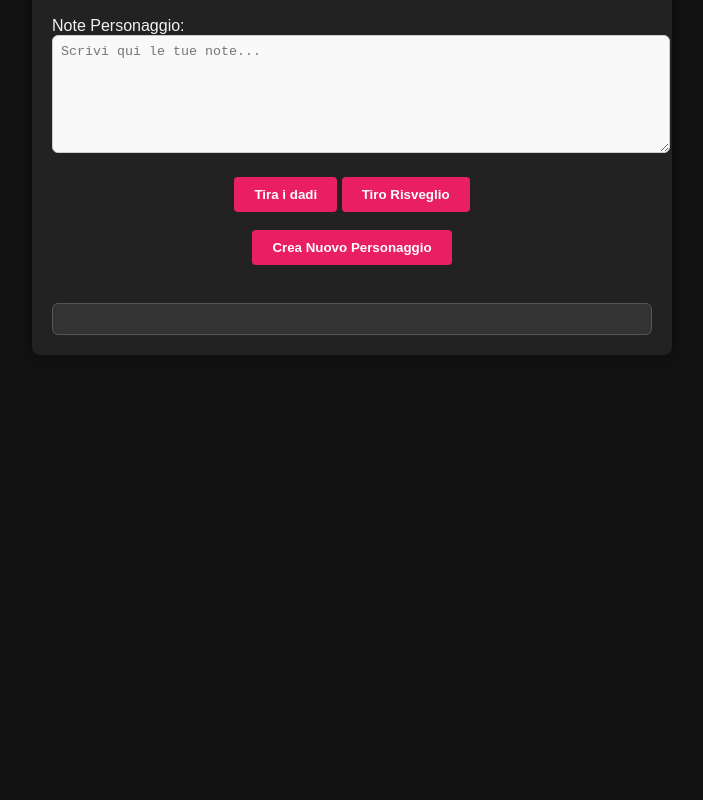
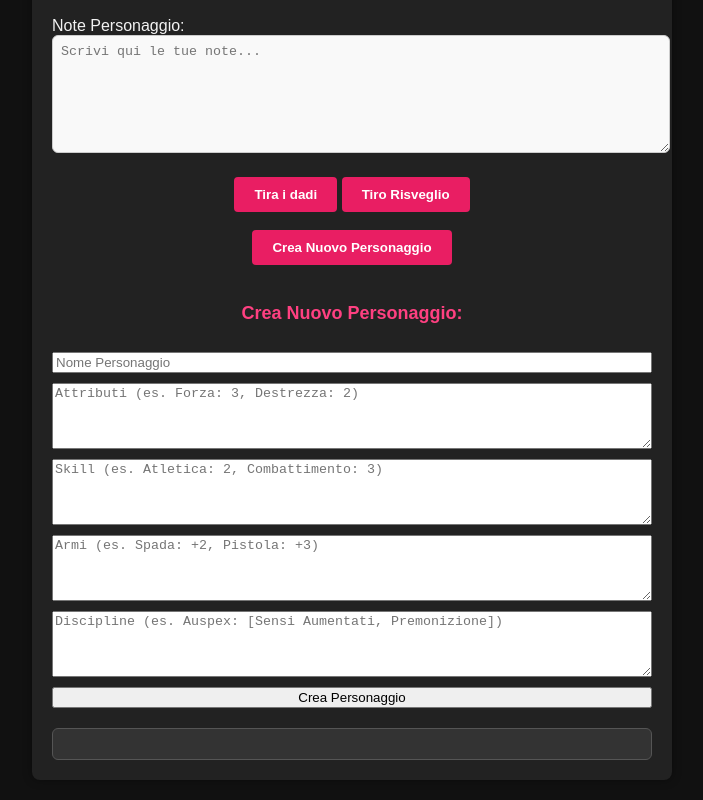
Before and after one commit to willymariino/app-vampire, a plain HTML site: page index.html in a window 1280 px wide. Shown: the part 1268-2068 px from the top of the page, without its empty margins (288-991 px from the left). Before the commit the page ends 1643 px from the top, so only its background shows below. Drawn offline with Linux system fonts and the light colour scheme.

Commit message:
description

```diff
--- a/index.html
+++ b/index.html
@@ -94,8 +94,7 @@
                         placeholder="Attributi (es. Forza: 3, Destrezza: 2)"></textarea>
                     <textarea id="newCharSkills" rows="4"
                         placeholder="Skill (es. Atletica: 2, Combattimento: 3)"></textarea>
-                    <textarea id="newCharWeapons" rows="4"
-                        placeholder="Armi (es. Spada: false, Pistola: true)"></textarea>
+                    <textarea id="newCharWeapons" rows="4" placeholder="Armi (es. Spada: +2, Pistola: +3)"></textarea>
                     <textarea id="newCharDisciplines" rows="4"
                         placeholder="Discipline (es. Auspex: [Sensi Aumentati, Premonizione])"></textarea>
                     <button id="createCharBtn">Crea Personaggio</button>
--- a/style.css
+++ b/style.css
@@ -311,3 +311,9 @@
 .add-character-btn {
     margin: 3%;
 }
+
+.create-character-section {
+    display: flex;
+    flex-direction: column;
+    gap: 10px;
+}
```
